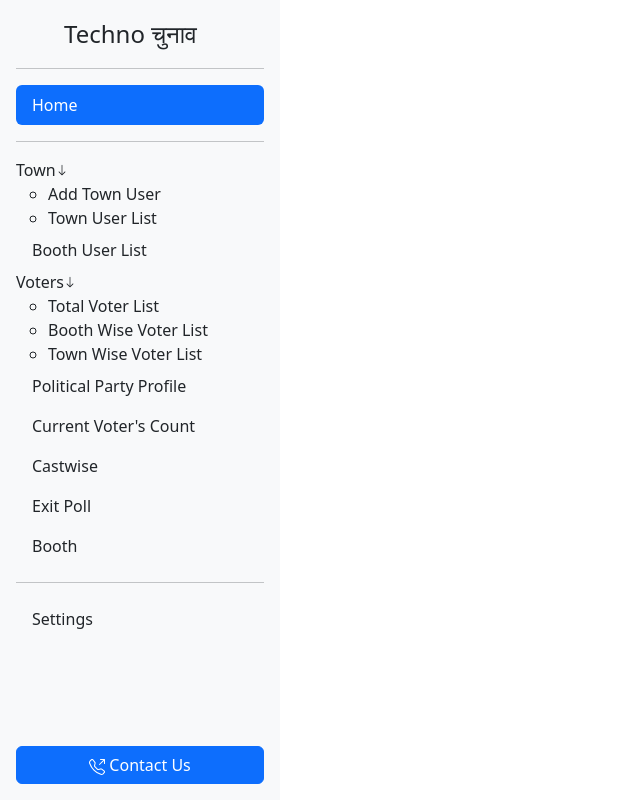
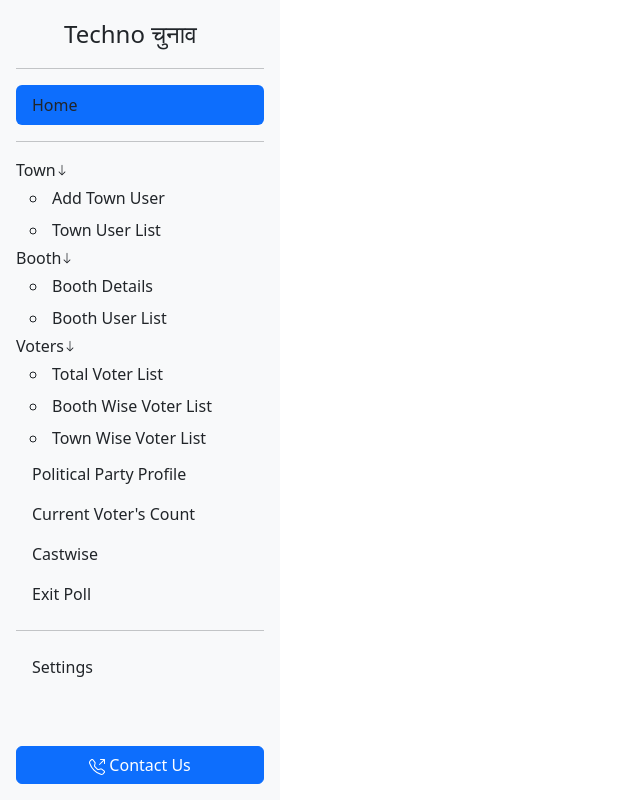
Before and after one commit to devtekhnologia/election, a Django app: template accounts/templates/navbar.html in a window 1280 px wide. Shown: the whole page, without its empty margins (0-640 px from the left). Run offline with Django 5.2, Linux system fonts and the light colour scheme; the template is opened without the code that fills it, so the values that code supplies are empty.

Commit message:
Improved Dashboard CSS format, Side Navbar

```diff
--- a/accounts/templates/navbar.html
+++ b/accounts/templates/navbar.html
@@ -4,7 +4,7 @@
 <head>
   <meta charset="UTF-8" />
   <meta name="viewport" content="width=device-width, initial-scale=1.0" />
-  <title>Document</title>
+  <title>Navbar</title>
 
   <link href="https://cdn.jsdelivr.net/npm/bootstrap@5.3.3/dist/css/bootstrap.min.css" rel="stylesheet"
     integrity="sha384-QWTKZyjpPEjISv5WaRU9OFeRpok6YctnYmDr5pNlyT2bRjXh0JMhjY6hW+ALEwIH" crossorigin="anonymous" />
@@ -26,82 +26,9 @@
         <span class="fs-4">Techno चुनाव</span>
       </a>
       <hr/>
-      <!-- <ul class="nav nav-pills flex-column mb-auto">
-            <li class="nav-item">
-                <a href="dashboard.html" class="nav-link active" aria-current="page"></a>
-                Home
-              </a>
-            </li>
-            <hr />
-            <li>
-                <div class="dropdown">
-                  <button
-                    class="nav-link link-dark"
-                    type="button"
-                    data-bs-toggle="dropdown"
-                    aria-expanded="false"
-                  >
-                    Town
-                    <svg
-                      xmlns="http://www.w3.org/2000/svg"
-                      width="12"
-                      height="12"
-                      fill="currentColor"
-                      class="bi bi-arrow-down"
-                      viewBox="0 0 16 16"
-                    >
-                      <path
-                        fill-rule="evenodd"
-                        d="M8 1a.5.5 0 0 1 .5.5v11.793l3.146-3.147a.5.5 0 0 1 .708.708l-4 4a.5.5 0 0 1-.708 0l-4-4a.5.5 0 0 1 .708-.708L7.5 13.293V1.5A.5.5 0 0 1 8 1"
-                      />
-                    </svg>
-                  </button>
-                  <ul class="dropdown-menu">
-                    <li>
-                      <a class="dropdown-item" href="/town_user/"
-                        >Add Town User</a>
-                    </li>
-                    <li><a class="dropdown-item" href="KaryakartaList/">Town User List</a></li>
-                  </ul>
-                </div>
-              </li>
-              <li>
-                <a href="AddBoothUser.html" class="nav-link link-dark"> Booth </a>
-              </li>
-            <li>
-              <a href="#" class="nav-link link-dark"> Voters </a>
-            </li>
-            <li>
-              <a href="#" class="nav-link link-dark">
-                Booth User List
-              </a>
-            </li>
-            <li>
-              <a href="#" class="nav-link link-dark">
-                Political Party Profile
-              </a>
-            </li>
-            <li>
-              <a href="#" class="nav-link link-dark"> Current Voter's Count </a>
-            </li>
-            <li>
-              <a href="#" class="nav-link link-dark"> Castwise </a>
-            </li>
-            <li>
-              <a href="ExitPoll.html" class="nav-link link-dark"> Exit Poll </a>
-            </li>
-
-            <hr />
-            <li>
-              <a href="#" class="nav-link link-dark"> Setting </a>
-            </li>
-          </ul> -->
-
-
-
       <ul class="nav nav-pills flex-column mb-auto">
         <li class="nav-item">
-          <a href="/api/admin/" class="nav-link active" aria-current="page">Home</a>
+          <a href="/api/admin/" class="nav-link link-dark active" aria-current="page">Home</a>
         </li>
         <hr/>
         <li>
@@ -118,17 +45,35 @@
             <ul id="collapseSecond" class="accordion-collapse collapse show" aria-labelledby="headingSecond"
               data-bs-parent="#accordionExample">
               <li>
-                <a class="dropdown-item" href="/api/admin/town_user/">Add Town User</a>
+                <a class="dropdown-item p-1 nav-link link-dark" href="/api/admin/town_user/">Add Town User</a>
               </li>
               <li>
-                <a class="dropdown-item" href="/api/admin/KaryakartaList/">Town User List</a>
+                <a class="dropdown-item p-1 nav-link link-dark" href="/api/admin/KaryakartaList/">Town User List</a>
               </li>
             </ul>
           </div>
         </li>
         <li>
-          <!--<a href="#" class="nav-link link-dark">Booth User List</a> -->
-          <a href="/api/admin/booth_user/" class="nav-link link-dark"> Booth User List </a>
+          <div class="dropdown">
+            <button id="headingThird" class="accordion-button" type="button" data-bs-toggle="collapse"
+              data-bs-target="#collapseThird" aria-expanded="true" aria-controls="collapseThird">
+              Booth
+              <svg xmlns="http://www.w3.org/2000/svg" width="12" height="12" fill="currentColor"
+                class="bi bi-arrow-down" viewBox="0 0 16 16">
+                <path fill-rule="evenodd"
+                  d="M8 1a.5.5 0 0 1 .5.5v11.793l3.146-3.147a.5.5 0 0 1 .708.708l-4 4a.5.5 0 0 1-.708 0l-4-4a.5.5 0 0 1 .708-.708L7.5 13.293V1.5A.5.5 0 0 1 8 1" />
+              </svg>
+            </button>
+            <ul id="collapseThird" class="accordion-collapse collapse show" aria-labelledby="headingThird"
+              data-bs-parent="#accordionExample">
+              <li>
+                <a class="dropdown-item p-1 nav-link link-dark" href="{% url 'AddBoothUser' %}">Booth Details</a>
+              </li>
+              <li>
+                <a class="dropdown-item p-1 nav-link link-dark" href="/api/admin/booth_user/">Booth User List</a>
+              </li>
+            </ul>
+          </div>
         </li>
         <li>
           <div class="dropdown">
@@ -144,20 +89,17 @@
             <ul id="collapseOne" class="accordion-collapse collapse show" aria-labelledby="headingOne"
               data-bs-parent="#accordionExample">
               <li>
-                <a class="dropdown-item" href="{% url 'TotalVoterList' %}">Total Voter List</a>
+                <a class="dropdown-item p-1 nav-link link-dark" href="{% url 'TotalVoterList' %}">Total Voter List</a>
               </li>
               <li>
-                <a class="dropdown-item" href="{% url 'VotersList' %}">Booth Wise Voter List</a>
+                <a class="dropdown-item p-1 nav-link link-dark" href="{% url 'VotersList' %}">Booth Wise Voter List</a>
               </li>
               <li>
-                <a class="dropdown-item" href="{% url 'TownWiseVoterList' %}">Town Wise Voter List</a>
+                <a class="dropdown-item p-1 nav-link link-dark" href="{% url 'TownWiseVoterList' %}">Town Wise Voter List</a>
               </li>
             </ul>
           </div>
         </li>
-        <!-- <li>
-              <a href="#" class="nav-link link-dark">Booth User List</a>
-            </li> -->
         <li>
           <a href="https://shivsena.in/" class="nav-link link-dark">Political Party Profile</a>
         </li>
@@ -169,9 +111,6 @@
         </li>
         <li>
           <a href="/api/admin/exitpoll/" class="nav-link link-dark">Exit Poll</a>
-        </li>
-        <li>
-          <a href="{% url 'AddBoothUser' %}" class="nav-link link-dark"> Booth </a>
         </li>
         <hr />
         <li>
```
Also changed, not shown: accounts/templates/dashboard.html (+18 -18 lines).
